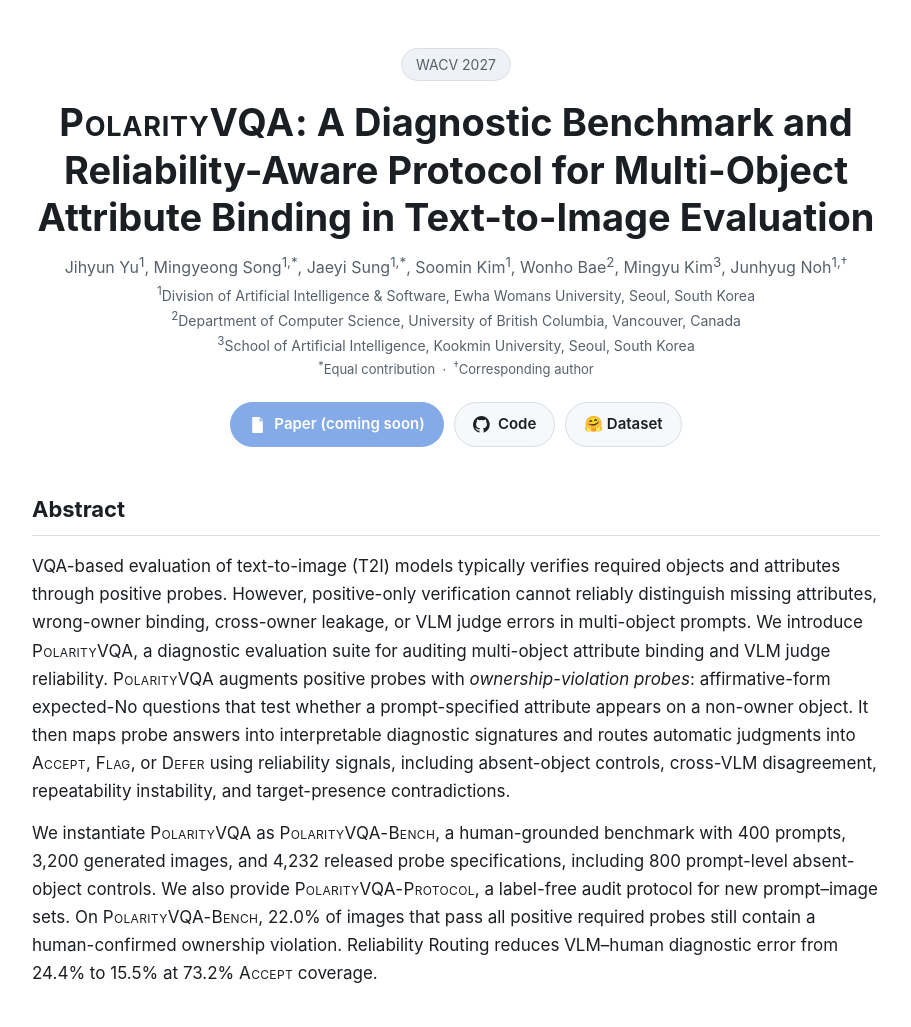
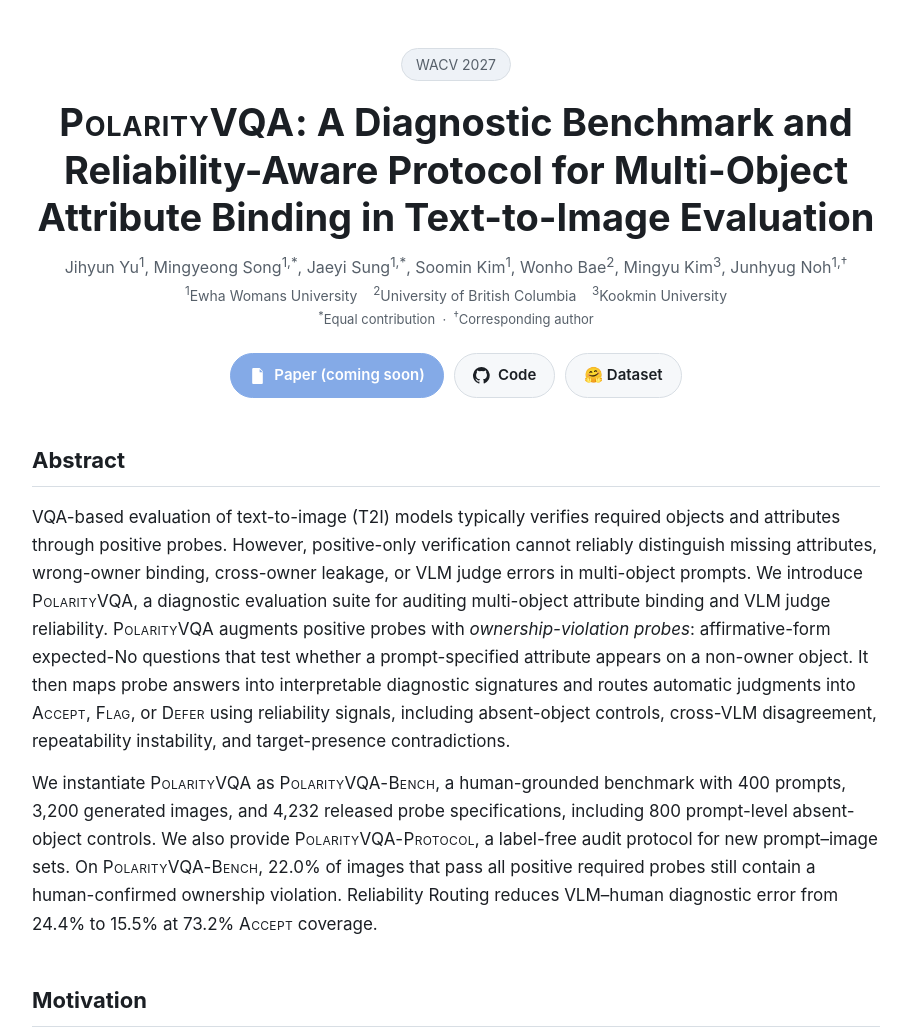
Before and after one commit to Yugomee/PolarityVQA, a plain HTML site: page docs/index.html in a window 1280 px wide. Shown: the top 1027 px of the page, without its empty margins (184-1095 px from the left). Drawn offline with Linux system fonts and the light colour scheme.

Commit message:
Project page: match affiliation style to camera-ready PDF
Co-Authored-By: Claude Fable 5 <noreply@anthropic.com>

```diff
--- a/docs/index.html
+++ b/docs/index.html
@@ -69,9 +69,7 @@
     Junhyug Noh<sup>1,†</sup>
   </p>
   <p class="affil">
-    <sup>1</sup>Division of Artificial Intelligence &amp; Software, Ewha Womans University, Seoul, South Korea<br>
-    <sup>2</sup>Department of Computer Science, University of British Columbia, Vancouver, Canada<br>
-    <sup>3</sup>School of Artificial Intelligence, Kookmin University, Seoul, South Korea<br>
+    <sup>1</sup>Ewha Womans University &nbsp;&nbsp; <sup>2</sup>University of British Columbia &nbsp;&nbsp; <sup>3</sup>Kookmin University<br>
     <span style="font-size:13px"><sup>*</sup>Equal contribution &nbsp;·&nbsp; <sup>†</sup>Corresponding author</span>
   </p>
 
```
